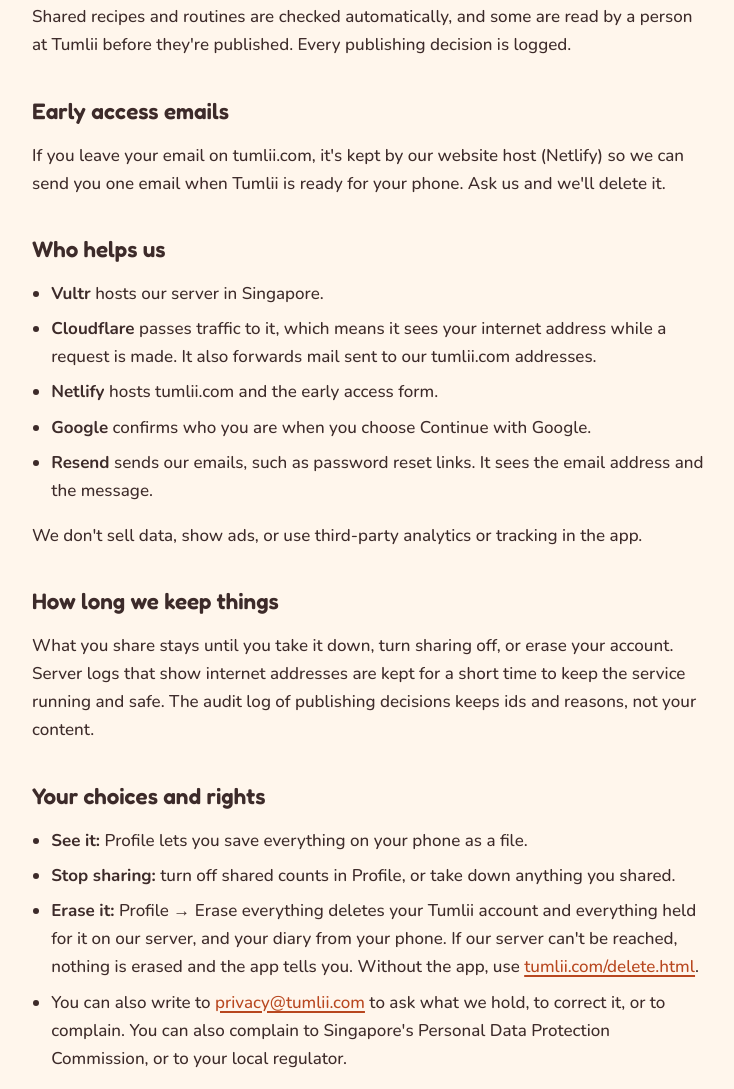
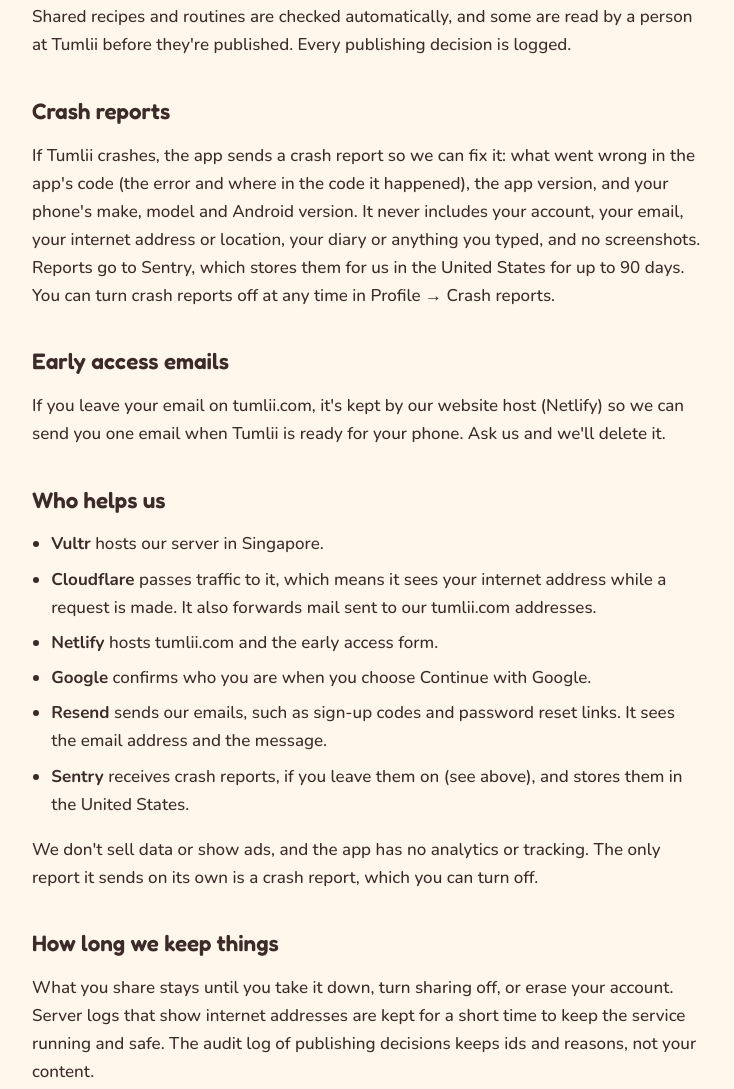
Before and after one commit to LanceaTech/tumlii_landing, a plain HTML site: page privacy.html in a window 1280 px wide. Shown: the part 1507-2596 px from the top of the page, without its empty margins (272-1006 px from the left). Drawn offline with nearby package versions, Linux system fonts and the light colour scheme.

Commit message:
Privacy: crash reports (Sentry, US, no location), email codes, can be turned off
Co-Authored-By: Claude Opus 5.5 <noreply@anthropic.com>

```diff
--- a/privacy.html
+++ b/privacy.html
@@ -33,7 +33,7 @@
 
 <h2>What reaches our server</h2>
 <ul>
-  <li><strong>Your account.</strong> We keep your account's email, a scrambled (hashed) copy of your password, a random account id, and which version of our terms you agreed to and when. Each phone you sign in on gets a secret key; we store only a scrambled copy of it. We never see your password itself, and we use your email only for account messages, like a welcome, a password reset link or a deletion link, sent through our email provider (Resend). If you sign in with Google, Google tells us your Google account id, email and name; we keep the id and email to recognise you, and your name stays on your phone. We ask Google for nothing else.</li>
+  <li><strong>Your account.</strong> We keep your account's email, a scrambled (hashed) copy of your password, a random account id, and which version of our terms you agreed to and when. Each phone you sign in on gets a secret key; we store only a scrambled copy of it. We never see your password itself, and we use your email only for account messages, like the code that confirms it's yours, a welcome, a password reset link or a deletion link, sent through our email provider (Resend). If you sign in with Google, Google tells us your Google account id, email and name; we keep the id and email to recognise you, and your name stays on your phone. We ask Google for nothing else.</li>
 </ul>
 <p>And only if you choose:</p>
 <ul>
@@ -42,6 +42,9 @@
   <li><strong>Reports you make</strong> about something shared, with the reason and any note you add.</li>
 </ul>
 <p>Shared recipes and routines are checked automatically, and some are read by a person at Tumlii before they're published. Every publishing decision is logged.</p>
+
+<h2>Crash reports</h2>
+<p>If Tumlii crashes, the app sends a crash report so we can fix it: what went wrong in the app's code (the error and where in the code it happened), the app version, and your phone's make, model and Android version. It never includes your account, your email, your internet address or location, your diary or anything you typed, and no screenshots. Reports go to Sentry, which stores them for us in the United States for up to 90 days. You can turn crash reports off at any time in Profile → Crash reports.</p>
 
 <h2>Early access emails</h2>
 <p>If you leave your email on tumlii.com, it's kept by our website host (Netlify) so we can send you one email when Tumlii is ready for your phone. Ask us and we'll delete it.</p>
@@ -52,9 +55,10 @@
   <li><strong>Cloudflare</strong> passes traffic to it, which means it sees your internet address while a request is made. It also forwards mail sent to our tumlii.com addresses.</li>
   <li><strong>Netlify</strong> hosts tumlii.com and the early access form.</li>
   <li><strong>Google</strong> confirms who you are when you choose Continue with Google.</li>
-  <li><strong>Resend</strong> sends our emails, such as password reset links. It sees the email address and the message.</li>
+  <li><strong>Resend</strong> sends our emails, such as sign-up codes and password reset links. It sees the email address and the message.</li>
+  <li><strong>Sentry</strong> receives crash reports, if you leave them on (see above), and stores them in the United States.</li>
 </ul>
-<p>We don't sell data, show ads, or use third-party analytics or tracking in the app.</p>
+<p>We don't sell data or show ads, and the app has no analytics or tracking. The only report it sends on its own is a crash report, which you can turn off.</p>
 
 <h2>How long we keep things</h2>
 <p>What you share stays until you take it down, turn sharing off, or erase your account. Server logs that show internet addresses are kept for a short time to keep the service running and safe. The audit log of publishing decisions keeps ids and reasons, not your content.</p>
```
